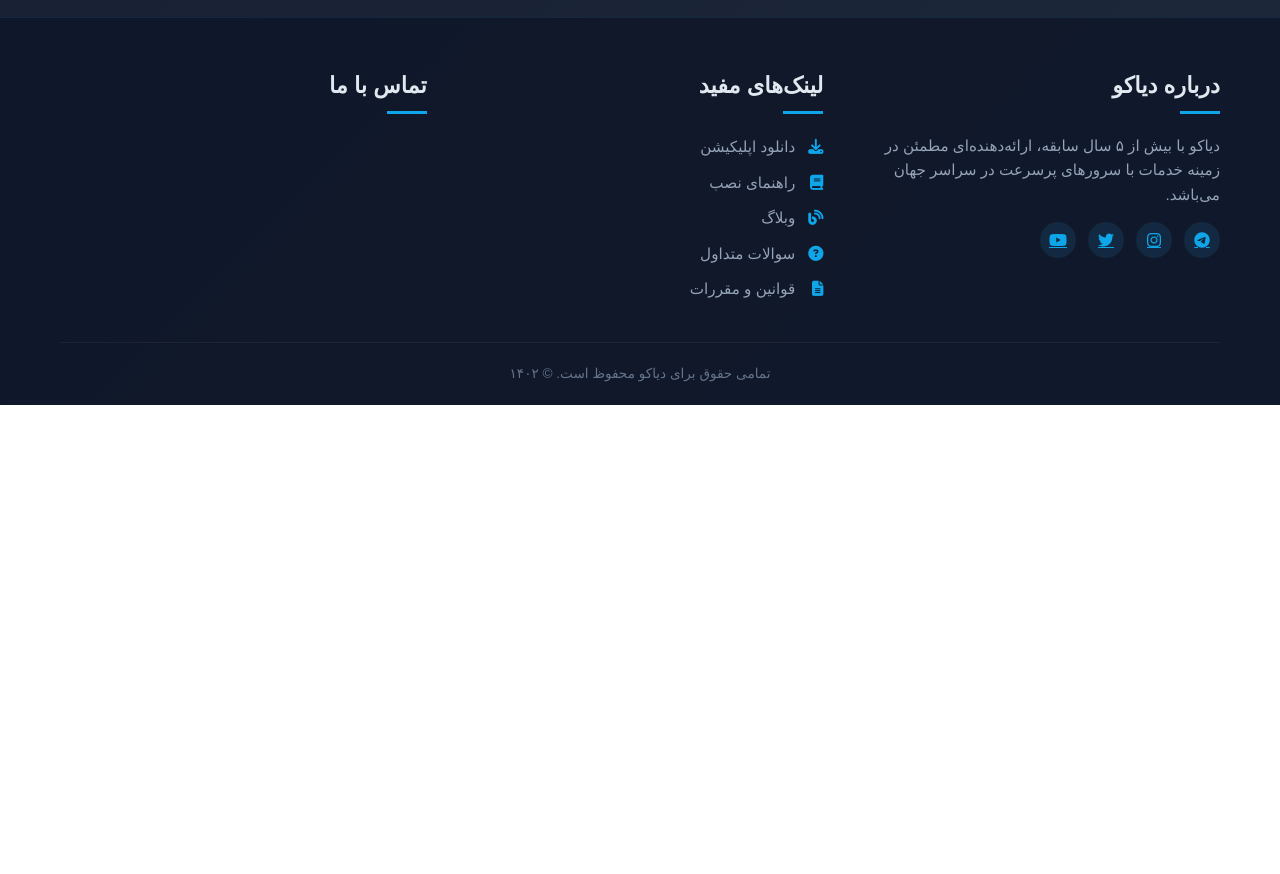
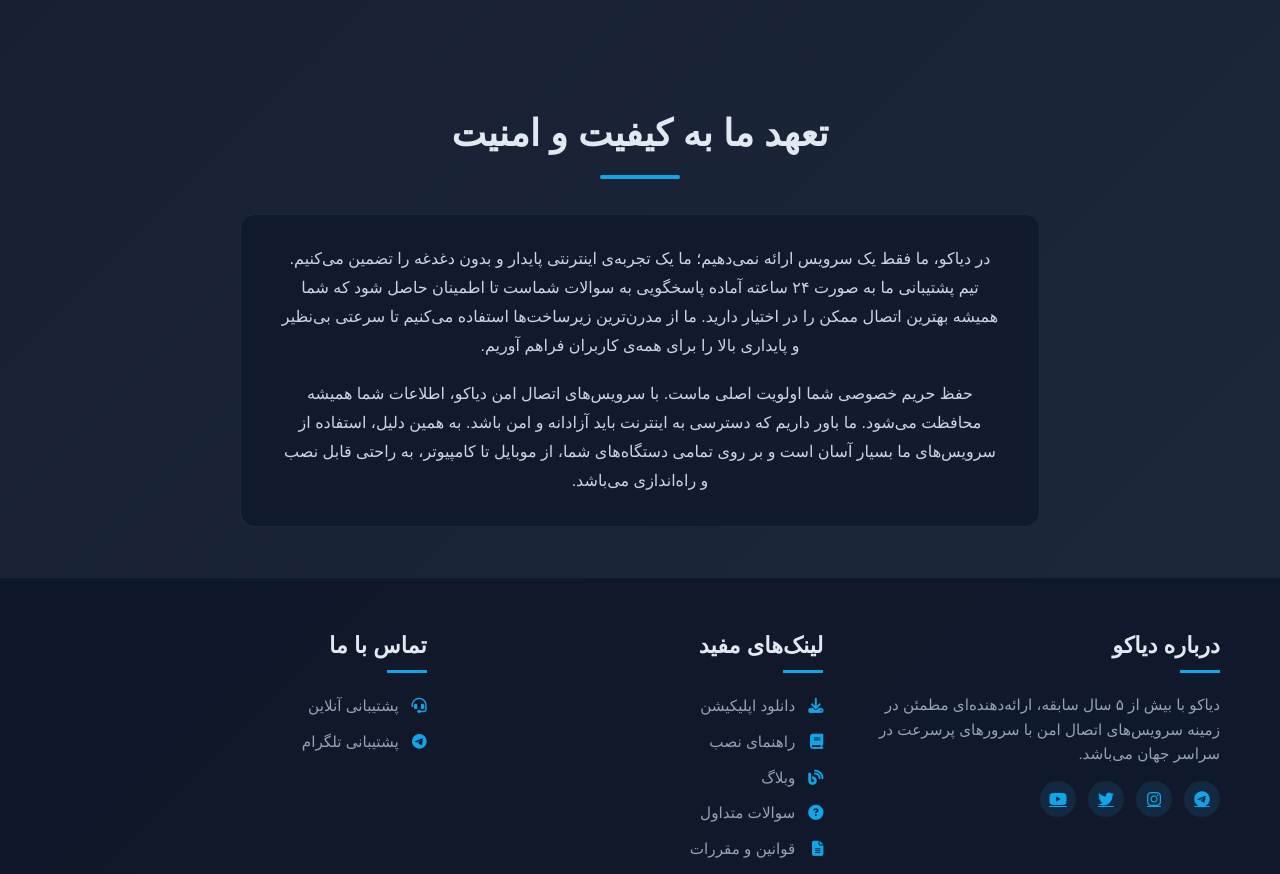
Before and after one commit to diyakovpn2/frontend, a plain HTML site: page index.html in a window 1280 px wide. Shown: the part 2229-3103 px from the top of the page. Before the commit the page ends 2634 px from the top, so only its background shows below. Drawn offline with Linux system fonts and the light colour scheme; a small style sheet from the web is missing.

Commit message:
Update index.html

```diff
--- a/index.html
+++ b/index.html
@@ -3,7 +3,8 @@
 <head>
     <meta charset="UTF-8">
     <meta name="viewport" content="width=device-width, initial-scale=1.0">
-    <title>دیاکو VPN - امنیت و آزادی در دنیای اینترنت</title>
+    <!-- عنوان صفحه برای جلوگیری از حساسیت گوگل تغییر کرد -->
+    <title>دیاکو - امنیت و آزادی در دنیای اینترنت</title>
     <link rel="stylesheet" href="https://cdnjs.cloudflare.com/ajax/libs/font-awesome/6.4.0/css/all.min.css">
     <link href="https://cdn.jsdelivr.net/gh/rastikerdar/vazirmatn@v33.003/Vazirmatn-font-face.css" rel="stylesheet">
     <!-- Only keeping Crisp for chat -->
@@ -263,6 +264,15 @@
             border-radius: 2px;
         }
 
+        /* متن اضافه شده برای زیرعنوان پلن ها */
+        .section-subtitle {
+            text-align: center;
+            font-size: 1.1rem;
+            color: #cbd5e1;
+            max-width: 600px;
+            margin: -30px auto 40px;
+        }
+
         .features-grid {
             display: grid;
             grid-template-columns: repeat(auto-fit, minmax(280px, 1fr));
@@ -327,7 +337,7 @@
             border-radius: 3px;
         }
 
-        /* VPN Plans */
+        /* Plans */
         .plans {
             padding: 70px 0;
         }
@@ -420,6 +430,28 @@
              background-color: #ea580c;
              box-shadow: 0 6px 8px rgba(249, 115, 22, 0.4);
         }
+
+        /* Extra Info Section - استایل های بخش اضافه شده */
+        .extra-info {
+            padding: 50px 0;
+        }
+        .extra-info-content {
+            max-width: 800px;
+            margin: 0 auto;
+            text-align: center;
+            background: rgba(15, 23, 42, 0.7);
+            border-radius: 15px;
+            padding: 30px 40px;
+            border: 1px solid rgba(56, 189, 248, 0.1);
+        }
+        .extra-info-content p {
+            font-size: 1rem;
+            color: #cbd5e1;
+            line-height: 1.8;
+        }
+         .extra-info-content p:first-child {
+            margin-bottom: 20px;
+         }
 
         /* Footer */
         footer {
@@ -744,10 +776,12 @@
         </div>
     </section>
 
-    <!-- VPN Plans -->
+    <!-- Plans -->
     <section class="plans" id="plans">
         <div class="container">
             <h2 class="section-title">پلن‌های اشتراک</h2>
+            <!-- متن زیرعنوان اضافه شد -->
+			<p class="section-subtitle">پلن متناسب با نیاز خود را انتخاب کنید و همین امروز اتصال امن خود را شروع کنید.</p>
             <div class="plans-grid">
                 <!-- New Plan 1 -->
                 <div class="plan-card">
@@ -832,6 +866,18 @@
             </div>
         </div>
     </section>
+
+    <!-- New Text Section - بخش جدید اضافه شده -->
+    <section class="extra-info">
+        <div class="container">
+            <h2 class="section-title">تعهد ما به کیفیت و امنیت</h2>
+            <div class="extra-info-content">
+                <p>در دیاکو، ما فقط یک سرویس ارائه نمی‌دهیم؛ ما یک تجربه‌ی اینترنتی پایدار و بدون دغدغه را تضمین می‌کنیم. تیم پشتیبانی ما به صورت ۲۴ ساعته آماده پاسخگویی به سوالات شماست تا اطمینان حاصل شود که شما همیشه بهترین اتصال ممکن را در اختیار دارید. ما از مدرن‌ترین زیرساخت‌ها استفاده می‌کنیم تا سرعتی بی‌نظیر و پایداری بالا را برای همه‌ی کاربران فراهم آوریم.</p>
+                <p>حفظ حریم خصوصی شما اولویت اصلی ماست. با سرویس‌های اتصال امن دیاکو، اطلاعات شما همیشه محافظت می‌شود. ما باور داریم که دسترسی به اینترنت باید آزادانه و امن باشد. به همین دلیل، استفاده از سرویس‌های ما بسیار آسان است و بر روی تمامی دستگاه‌های شما، از موبایل تا کامپیوتر، به راحتی قابل نصب و راه‌اندازی می‌باشد.</p>
+            </div>
+        </div>
+    </section>
+
 	<!-- دکمه پشتیبانی آنلاین -->
     <a href="https://go.crisp.chat/chat/embed/?website_id=888c3c31-01ad-4e36-bea1-94df8bef67e8" target="_blank" ><div class="support-widget">
         <div class="support-button">
@@ -849,7 +895,8 @@
             <div class="footer-content">
                 <div class="footer-column">
                     <h3>درباره دیاکو</h3>
-                    <p>دیاکو  با بیش از ۵ سال سابقه، ارائه‌دهنده‌ای مطمئن در زمینه خدمات  با سرورهای پرسرعت در سراسر جهان می‌باشد.</p>
+                    <!-- متن "درباره ما" در فوتر ویرایش شد -->
+                    <p>دیاکو با بیش از ۵ سال سابقه، ارائه‌دهنده‌ای مطمئن در زمینه سرویس‌های اتصال امن با سرورهای پرسرعت در سراسر جهان می‌باشد.</p>
                     <div class="social-links">
                         <a href="#"><i class="fab fa-telegram"></i></a>
                         <a href="#"><i class="fab fa-instagram"></i></a>
@@ -869,6 +916,11 @@
                 </div>
                 <div class="footer-column">
                     <h3>تماس با ما</h3>
+                    <!-- بخش "تماس با ما" در فوتر تکمیل شد -->
+                    <ul class="footer-links">
+                        <li><a href="https://go.crisp.chat/chat/embed/?website_id=888c3c31-01ad-4e36-bea1-94df8bef67e8" target="_blank"><i class="fas fa-headset"></i>پشتیبانی آنلاین</a></li>
+                        <li><a href="https://t.me/diyako_support" target="_blank"><i class="fab fa-telegram"></i>پشتیبانی تلگرام</a></li>
+                    </ul>
                 </div>
             </div>
             <div class="copyright">
```
